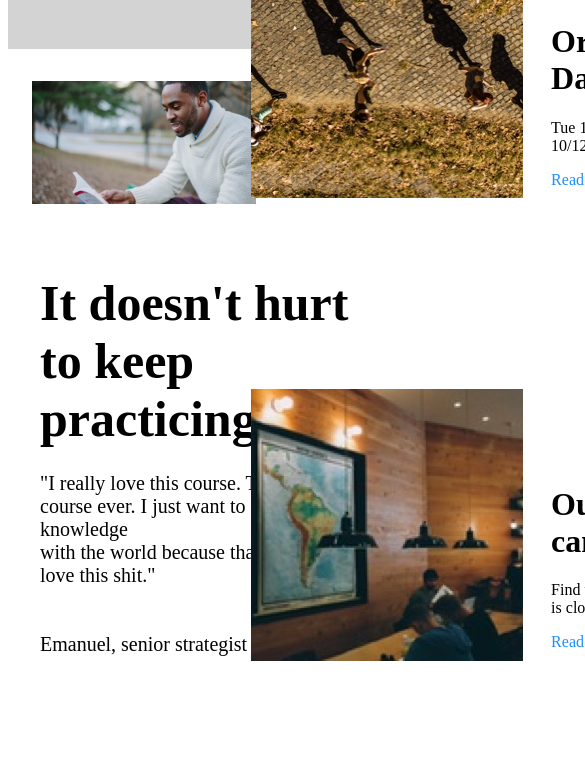
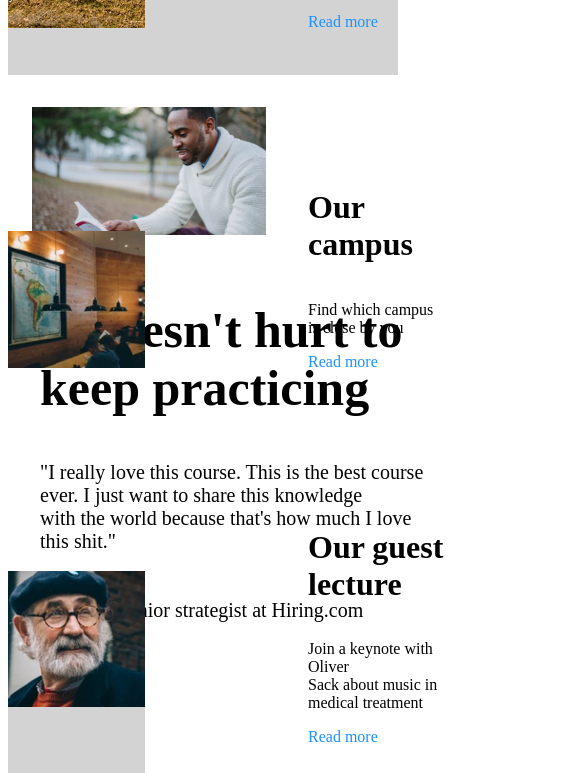
Before and after one commit to skinsation89/colmaracademy, a plain HTML site: page index.html in a window 390 px wide. Shown: the part 793-1566 px from the top of the page, 585 px wide, since content can reach past the window. Drawn offline with nearby package versions, Linux system fonts and the light colour scheme; a web font is replaced by a local one.

Commit message:
Update main.css
mobile update

```diff
--- a/resources/css/main.css
+++ b/resources/css/main.css
@@ -267,3 +267,14 @@ i.fa {
   font-size: 20px;
   margin-right: 3px;
 }
+
+@media only screen and (max-width: 480px) {
+  * {
+    display: inline-flex;
+    flex-direction: column;
+    width: 100%;
+  }
+
+
+
+}
```
